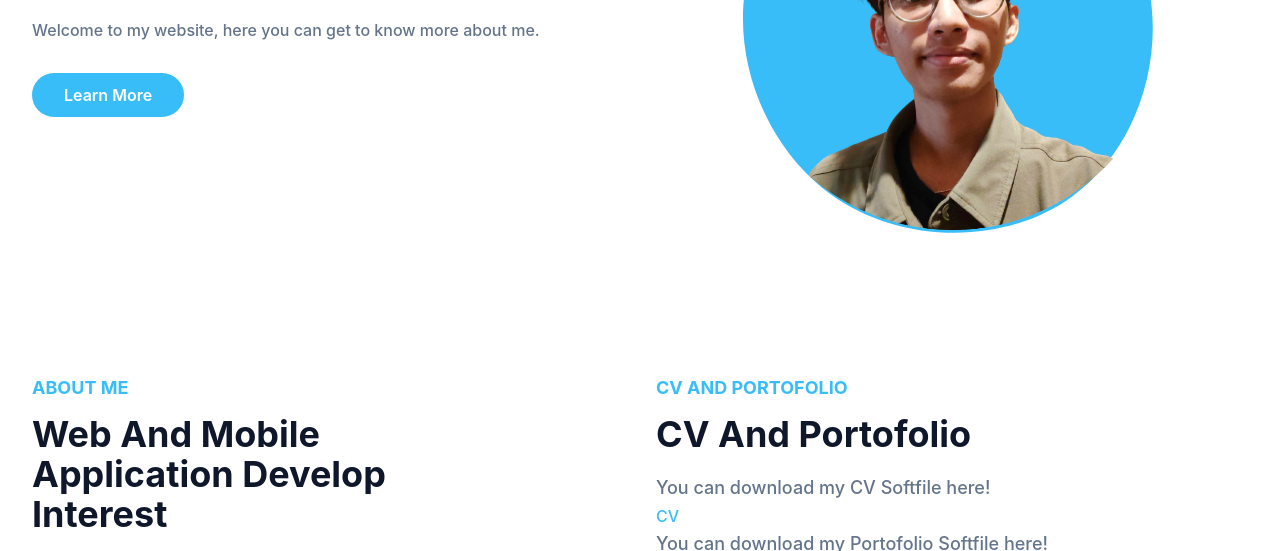
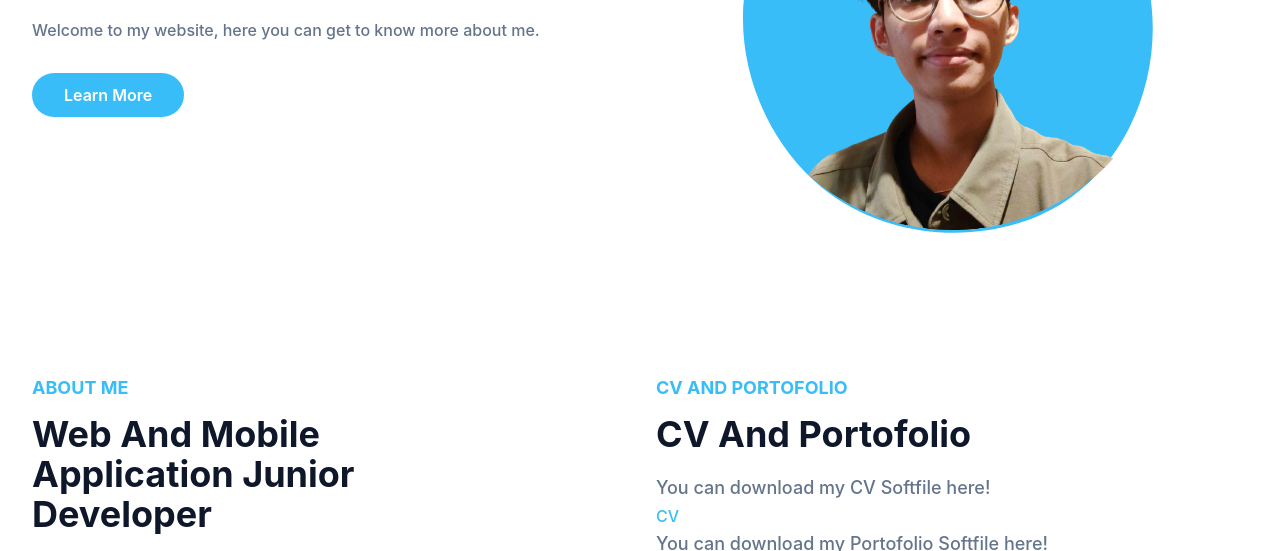
Before and after one commit to himichael00/portofolio, a website: page index.html in a window 1280 px wide. Shown: the part 383-934 px from the top of the page. Drawn offline with Linux system fonts and the light colour scheme.

Commit message:
updated bio

```diff
--- a/index.html
+++ b/index.html
@@ -96,7 +96,7 @@
                 <div class="w-full px-4 mb-10 lg:w-1/2">
                     <h4 class="font-bold uppercase text-primary text-lg
                     mb-3">About me</h4>
-                    <h2 class="font-bold text-dark text-3xl mb-5 max-w-md lg:text-4xl">Web And Mobile Application Develop Interest</h2>
+                    <h2 class="font-bold text-dark text-3xl mb-5 max-w-md lg:text-4xl">Web And Mobile Application Junior Developer</h2>
                     <p class="font-medium text-base text-secondary max-w-xl lg:text-lg">I Was born and grew up in Surakarta City, Indonesia.
                         Currently, I'm a Student at Satya Wacana Christian University for Bachelor of Information Technology.
                         To be a student of IT means that I must keep up with advancements. Currently, I am still in the learning process, expanding my knowledge, and understanding the importance of learning from experiences.
```
